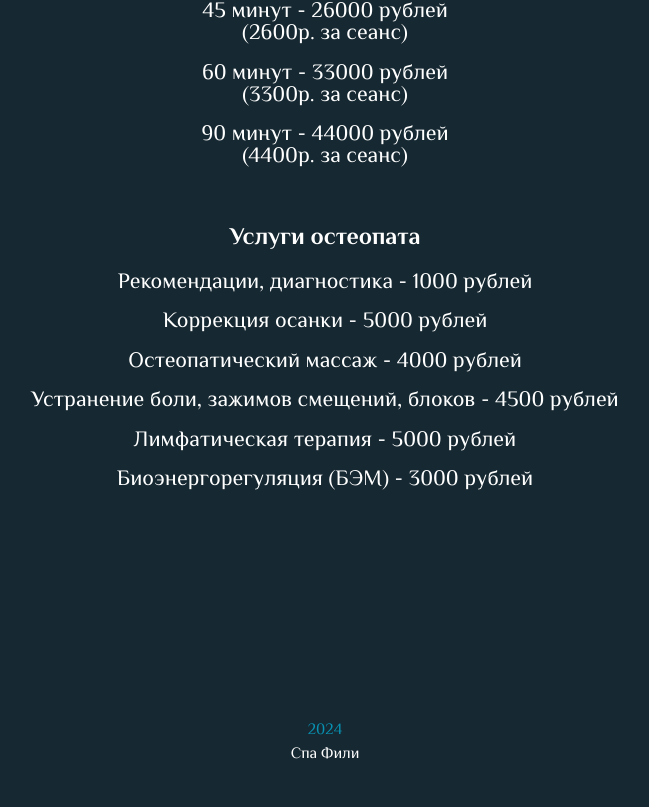
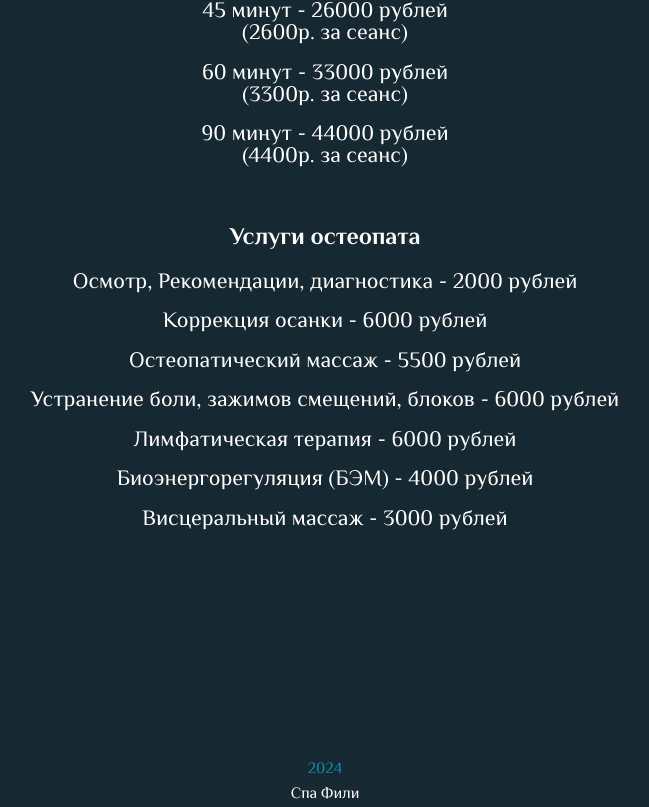
Before and after one commit to DmitryKalashnikov91/spa-fili, a Next.js app: page /catalog in a window 1280 px wide. Shown: the part 1171-1978 px from the top of the page, without its empty margins (315-964 px from the left). Before the commit the page ends 1939 px from the top, so only its background shows below. Built offline with nearby package versions, Linux system fonts and the light colour scheme.

Commit message:
change masters

```diff
--- a/public/data/data.js
+++ b/public/data/data.js
@@ -112,32 +112,37 @@ export const TEN_DATA_PCKG = [
 export const OSTEO_PCKG = [
 	{
 		id: nanoid(6),
-		name: 'Рекомендации, диагностика',
-		price: 1000,
+		name: 'Осмотр, Рекомендации, диагностика',
+		price: 2000,
 	},
 	{
 		id: nanoid(6),
 		name: 'Коррекция осанки',
-		price: 5000,
+		price: 6000,
 	},
 	{
 		id: nanoid(6),
 		name: 'Остеопатический массаж',
+		price: 5500,
+	},
+	{
+		id: nanoid(6),
+		name: 'Устранение боли, зажимов смещений, блоков',
+		price: 6000,
+	},
+	{
+		id: nanoid(6),
+		name: 'Лимфатическая терапия',
+		price: 6000,
+	},
+	{
+		id: nanoid(6),
+		name: 'Биоэнергорегуляция (БЭМ)',
 		price: 4000,
 	},
 	{
 		id: nanoid(6),
-		name: 'Устранение боли, зажимов смещений, блоков',
-		price: 4500,
-	},
-	{
-		id: nanoid(6),
-		name: 'Лимфатическая терапия',
-		price: 5000,
-	},
-	{
-		id: nanoid(6),
-		name: 'Биоэнергорегуляция (БЭМ)',
+		name: 'Висцеральный массаж',
 		price: 3000,
 	},
 ]
```
